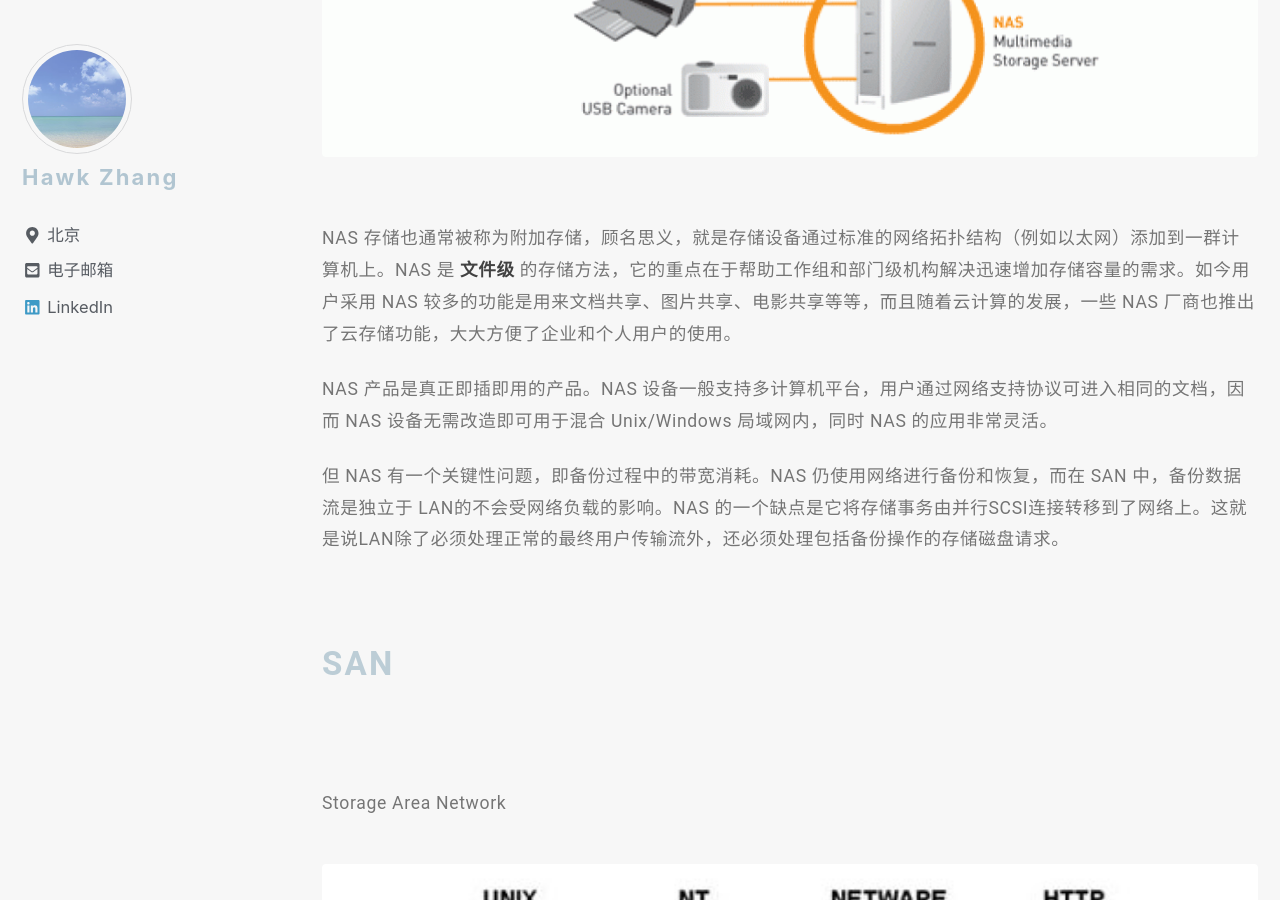
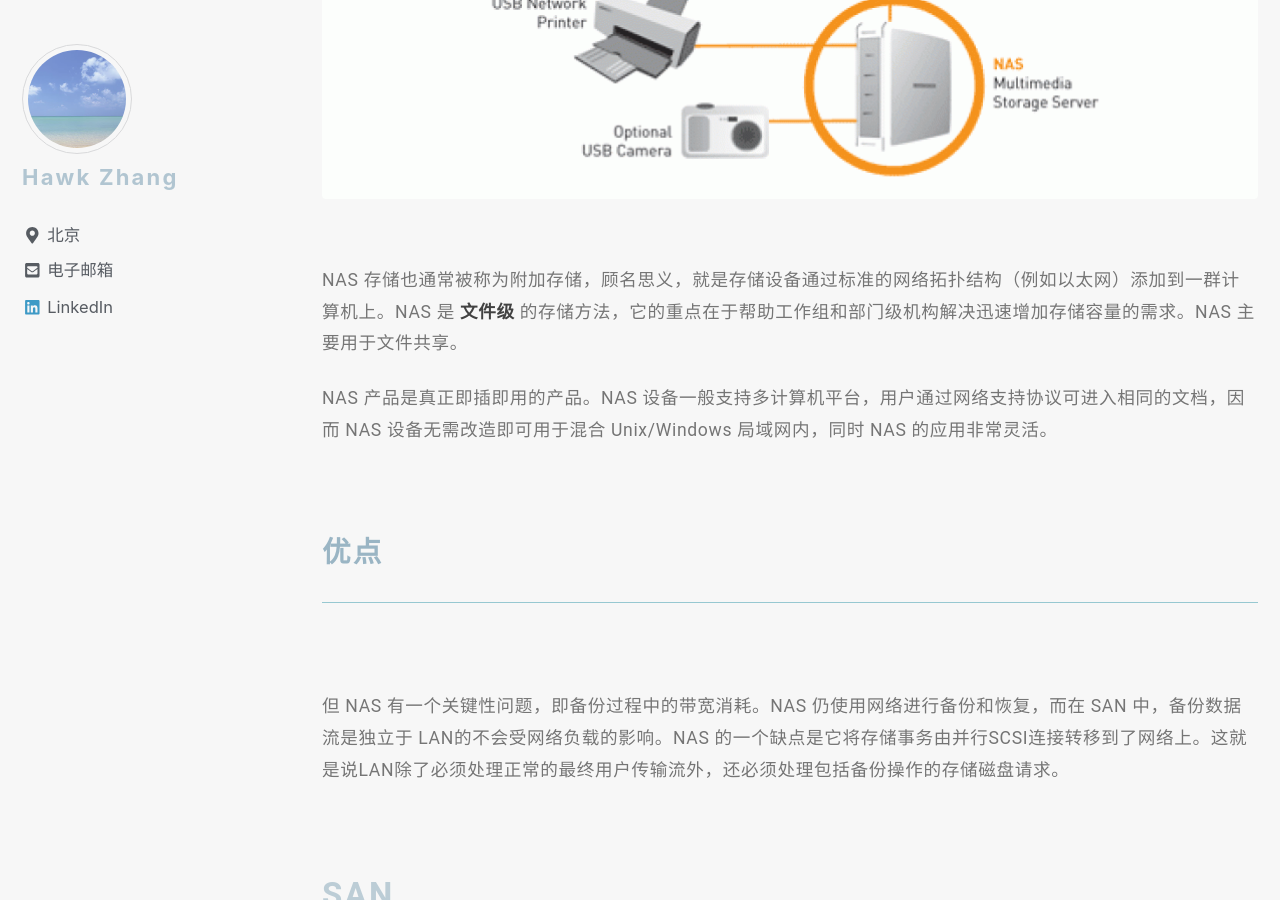
Before and after one commit to narru888/linotes_note, a Jekyll site: the page built from _posts/storage/2018-03-01-das.nas.san.md, in a window 1280 px wide and 900 px high, scrolled down 3697 px. Built offline with Jekyll 4.4.1, drawn with Linux system fonts in a browser that asks for light colours; nearby versions of some CDN libraries; a script that is not in the unit is left out.

Commit message:
update on 2018-11-21 09:33:01 CST

```diff
--- a/_posts/storage/2018-03-01-das.nas.san.md
+++ b/_posts/storage/2018-03-01-das.nas.san.md
@@ -38,9 +38,13 @@ Network Attached Storage
 
 {% include figure image_path="/assets/images/NAS-Diagram-932x523.gif" alt="" %}
 
-NAS 存储也通常被称为附加存储，顾名思义，就是存储设备通过标准的网络拓扑结构（例如以太网）添加到一群计算机上。NAS 是 **文件级** 的存储方法，它的重点在于帮助工作组和部门级机构解决迅速增加存储容量的需求。如今用户采用 NAS 较多的功能是用来文档共享、图片共享、电影共享等等，而且随着云计算的发展，一些 NAS 厂商也推出了云存储功能，大大方便了企业和个人用户的使用。
+NAS 存储也通常被称为附加存储，顾名思义，就是存储设备通过标准的网络拓扑结构（例如以太网）添加到一群计算机上。NAS 是 **文件级** 的存储方法，它的重点在于帮助工作组和部门级机构解决迅速增加存储容量的需求。NAS 主要用于文件共享。
 
 NAS 产品是真正即插即用的产品。NAS 设备一般支持多计算机平台，用户通过网络支持协议可进入相同的文档，因而 NAS 设备无需改造即可用于混合 Unix/Windows 局域网内，同时 NAS 的应用非常灵活。
+
+
+
+### 优点
 
 但 NAS 有一个关键性问题，即备份过程中的带宽消耗。NAS 仍使用网络进行备份和恢复，而在 SAN 中，备份数据流是独立于 LAN的不会受网络负载的影响。NAS 的一个缺点是它将存储事务由并行SCSI连接转移到了网络上。这就是说LAN除了必须处理正常的最终用户传输流外，还必须处理包括备份操作的存储磁盘请求。
 
```
